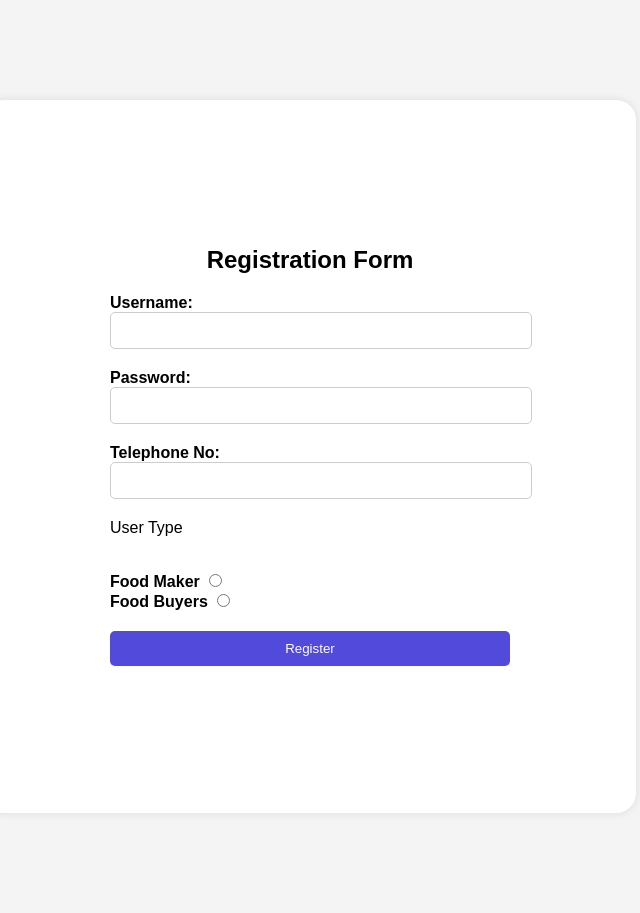
After one commit to atdeshan/food_shairing_system, a Flask app: page /loginindex in a window 1280 px wide. The commit adds this page. Shown: the whole page, without its empty margins (330-970 px from the left). Run offline with Flask 3, Linux system fonts and the light colour scheme.

Commit message:
intarface changes

```diff
--- a/app.py
+++ b/app.py
@@ -1,9 +1,13 @@
 from flask import Flask, render_template,request,redirect, url_for, session
 import secrets
+import json
 
+usr_email  = ""
+usr_name = ""
+usr_tp = ""
 app = Flask(__name__)
 app.secret_key = secrets.token_hex(16)
-use_details = {"abc@gmail.com":"abc",'user2': 'password2', 'user3': 'password3'}
+# use_details = {"abc@gmail.com":"abc",'user2': 'password2', 'user3': 'password3'}
 
 @app.route("/signin",methods=['GET','POST'])
 def signin():
@@ -13,14 +17,34 @@ def signin():
         password = request.form['password']
 
 
-        # Check if the submitted username exists and the password matches
-        if username in use_details and use_details[username] == password:
-            # Store username in session to indicate user is logged in
-            session['username'] = username
-            return redirect(url_for('index'))
-        else:
-            # If username or password is incorrect, show an error message
-            return "Invalid username or password. Please try again."
+        # # Check if the submitted username exists and the password matches
+        # if username in use_details and use_details[username] == password:
+        #     # Store username in session to indicate user is logged in
+        #     session['username'] = username
+        #     return redirect(url_for('index'))
+        # else:
+        #     # If username or password is incorrect, show an error message
+        #     return "Invalid username or password. Please try again."
+        with open("user.json","r") as file:
+            jason_file = json.load(file)
+        keys = list(jason_file.keys())
+        for i in keys:
+            if i == username:
+                print("pakaya")
+                session['username'] = username
+
+                if jason_file.get(i)["password"]==password:
+                    global usr_email
+                    global usr_name
+                    global usr_tp
+                    usr_email = i
+                    usr_name = jason_file.get(i)["name"]
+                    usr_tp = jason_file.get(i)["tp"]
+
+
+                    return redirect(url_for("index"))
+
+
     return render_template('signin.html')
 @app.route('/')
 def index():
@@ -30,17 +54,62 @@ def index():
     else:
 
         return redirect(url_for('signin'))
+    return render_template('index.html')
 
+
+
+
+@app.route("/registration",methods=['GET','POST'])
+def registration():
+    if request.method == 'POST':
+        # Retrieve username and password from the form submission
+        username = request.form['username']
+        password = request.form['password']
+        tp = request.form['tp']
+        user_type = request.form['usertype']
+
+        # Check if the username already exists
+        with open("user.json","r") as file:
+            jason_file = json.load(file)
+        keys = list(jason_file.keys())
+        for i in keys:
+            if i == username:
+                return "Username already exists. Please choose a different username."
+            else:
+                jason_file[username] = {"password":password,"name":username,"tp":tp,"usertype":user_type}
+                with open("user.json","w") as file:
+                    json.dump(jason_file,file)
+                return redirect(url_for('signin'))
 
 @app.route('/profile')
 def profile():
-    return render_template('profile.html')
-@app.route('/foodshare')
+    with open("food_availability.json","r") as file:
+        jason_file = json.load(file)
+        filtered_data = {email: user_data for email, user_data in jason_file.items() if email == usr_email}
+    return render_template('profile.html',user_email = usr_email,user_name = usr_name,tp = usr_tp,json_file = filtered_data )
+@app.route('/foodshare',methods=['GET','POST'])
 def foodshare():
+    if request.method == 'POST':
+        meal = request.form['meals']
+        food_item = request.form["foodname"]
+        veg_non_veg = request.form["meal"]
+        quantity = request.form["quantity"]
+        phone_number = request.form["phoneno"]
+        print(meal,food_item,veg_non_veg,quantity,phone_number)
+
+        if meal != '':
+            return redirect(url_for('index'))
+    else:
+        print("sdfsdf")
     return render_template('foodshare.html')
+
+
 @app.route('/about')
 def about():
     return render_template('about.html')
+@app.route('/loginindex')
+def loginindex():
+    return render_template('loginindex.html')
 @app.route('/contact')
 def contact():
     return render_template('contact.html')
--- a/templates/foodshare.html
+++ b/templates/foodshare.html
@@ -10,7 +10,7 @@
 <body style="font-family:  'Poppins', sans-serif;">
     <div class="container">
         <div class="regform" >
-    <form action="fooddonateform.php" method="post">
+    <form action="/foodshare" method="post">
 
       <p class="logo"> <b style="color: #1b1f1d;">Food Request</b></p>
 
--- /dev/null
+++ b/templates/loginindex.html
@@ -0,0 +1,80 @@
+<!DOCTYPE html>
+<html lang="en">
+<head>
+<meta charset="UTF-8">
+<meta name="viewport" content="width=device-width, initial-scale=1.0">
+<title>Registration Form</title>
+<style>
+    body {
+        font-family: Arial, sans-serif;
+        background-color: #f4f4f4;
+    }
+    .container {
+        max-width: 400px;
+        margin: 100px auto;
+        padding: 10%;
+        background-color: #ffffff;
+        border-radius: 20px;
+        box-shadow: 0px 0px 10px rgba(0, 0, 0, 0.1);
+    }
+    h2 {
+        text-align: center;
+    }
+    .form-group {
+        margin-bottom: 20px;
+    }
+    label {
+        display: block;
+        font-weight: bold;
+    }
+    input[type="text"],
+    input[type="email"],
+    input[type="password"] {
+        width: 100%;
+        padding: 10px;
+        border: 1px solid #ccc;
+        border-radius: 5px;
+    }
+    input[type="submit"] {
+        width: 100%;
+        padding: 10px;
+        background-color: #514ada;
+        color: #fff;
+        border: none;
+        border-radius: 5px;
+        cursor: pointer;
+    }
+</style>
+</head>
+<body>
+
+<div class="container">
+    <h2>Registration Form</h2>
+    <form action="/registration" method="post">
+        <div class="form-group">
+            <label for="username">Username:</label>
+            <input type="email" id="username" name="username" required>
+        </div>
+
+        <div class="form-group">
+            <label for="password">Password:</label>
+            <input type="password" id="password" name="password" required>
+        </div>
+        <div class="form-group">
+            <label for="tp">Telephone No:</label>
+            <input type="text" id="tp" name="tp" required>
+        </div>
+        <div class="form-group">
+            <p>User Type</p><br>
+            <label>Food Maker <input type="radio" name = "usertype" id = "food_makers" value = "food_makers"></label>
+            <label>Food Buyers <input type="radio" name = "usertype" id = "food_buyers" value = "food_buyers"></label>
+        </div>
+        <div class="form-group">
+            <input type="submit" value="Register">
+        </div>
+
+    </form>
+</div>
+
+</body>
+</html>
--- a/templates/signin.html
+++ b/templates/signin.html
@@ -35,7 +35,7 @@
             <button type="submit" name="sign"> Sign in</button>
          </div>
          <div class="signin-up">
-            <p>Don't have an account? <a href="loginindex.html">Register</a></p>
+            <p>Don't have an account? <a href="{{url_for('loginindex')}}">Register</a></p>
          </div>
         </form>
       </div>
```
Also changed, not shown: food_availability.json (added, +16 -0 lines), static/home.css (+95 -214 lines), static/profile.css (+17 -7 lines), templates/index.html (+6 -6 lines), templates/profile.html (+19 -5 lines), user.json (added, +25 -0 lines), static/img/Food delivery.jpg (added), static/img/free-food-service-arrangement-with-background-mock-up_23-2148421299.jpg.avif (added), 2 other files.
